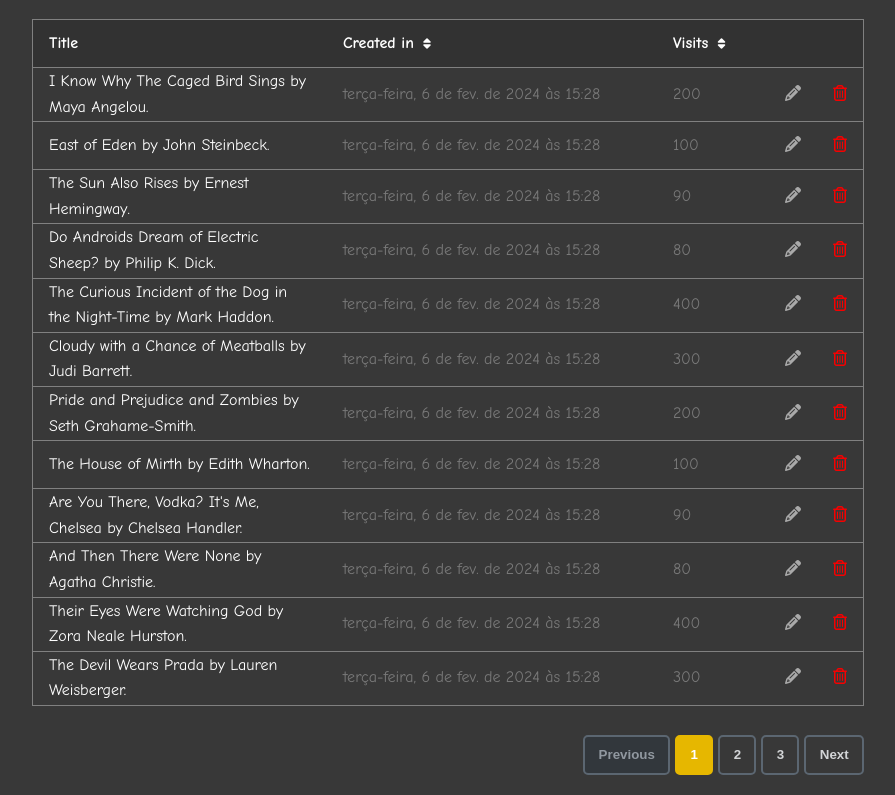
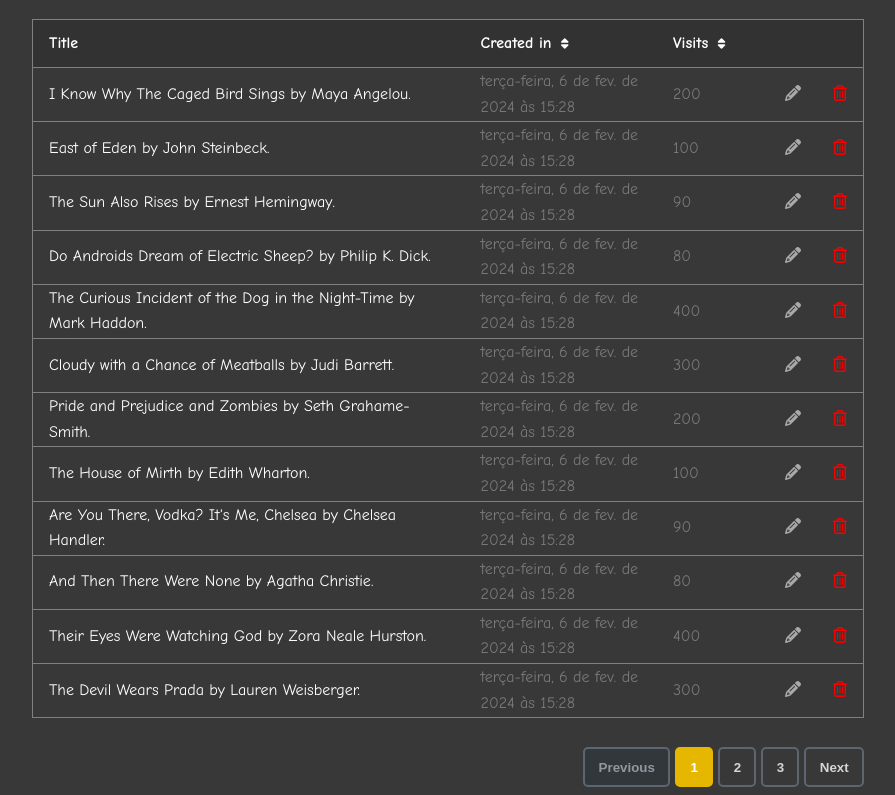
Before and after one commit to Daiene/Table-with-pagination-search-deleting-and-editing-items, a website with bundled scripts: page index.html in a window 1280 px wide. Shown: the part 77-872 px from the top of the page, without its empty margins (192-1087 px from the left). Built offline with nearby package versions, Linux system fonts and the light colour scheme.

Commit message:
table style

```diff
--- a/style.css
+++ b/style.css
@@ -135,12 +135,12 @@
 }
 
 #tablePostManager .data {
-    min-width: 330px;
+    min-width: 130px;
     color: #797979;
 }
 
 table .tableTitle {
-    min-width: 150px;
+    min-width: 116px;
     width: 52%;
 }
 
@@ -211,7 +211,7 @@
 }
 
 @media (max-width: 762px) {
-  .visits {
+  .visits, #sortVisits {
       display: none;
   }
 
```
